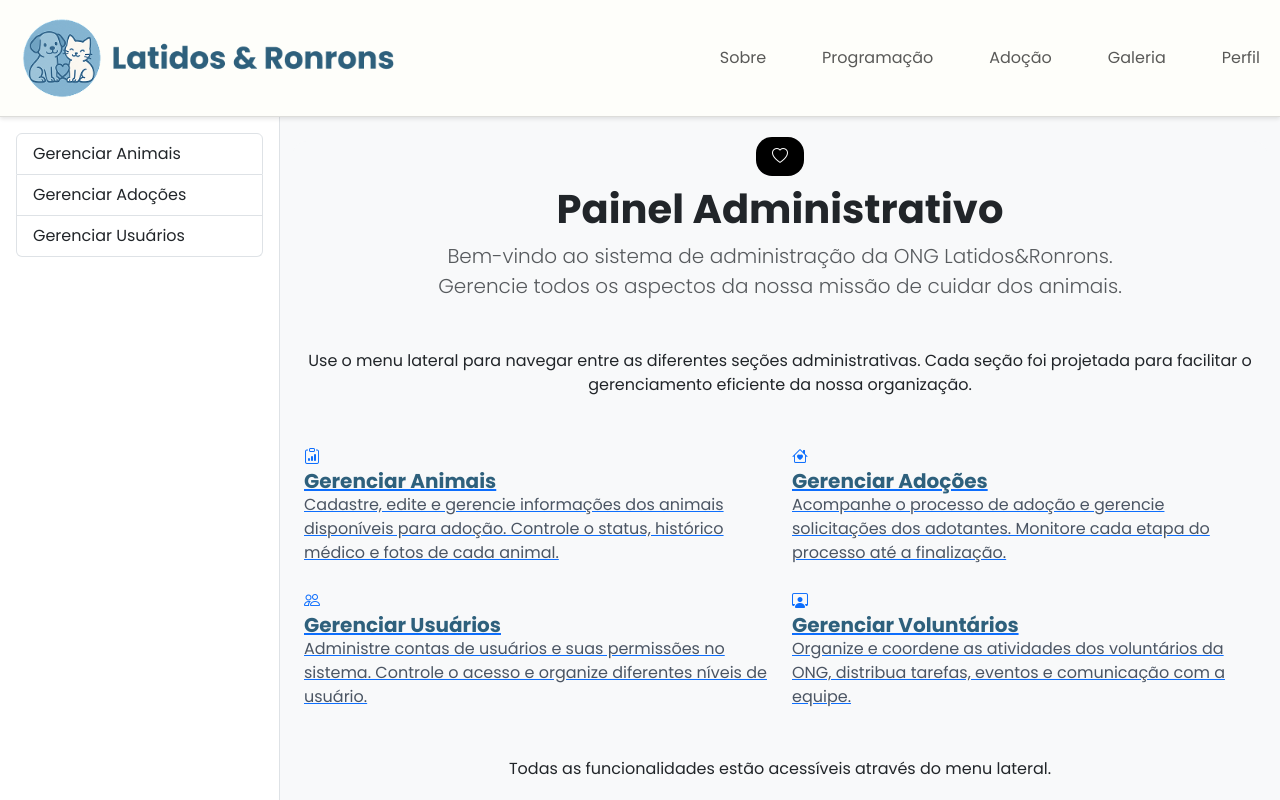
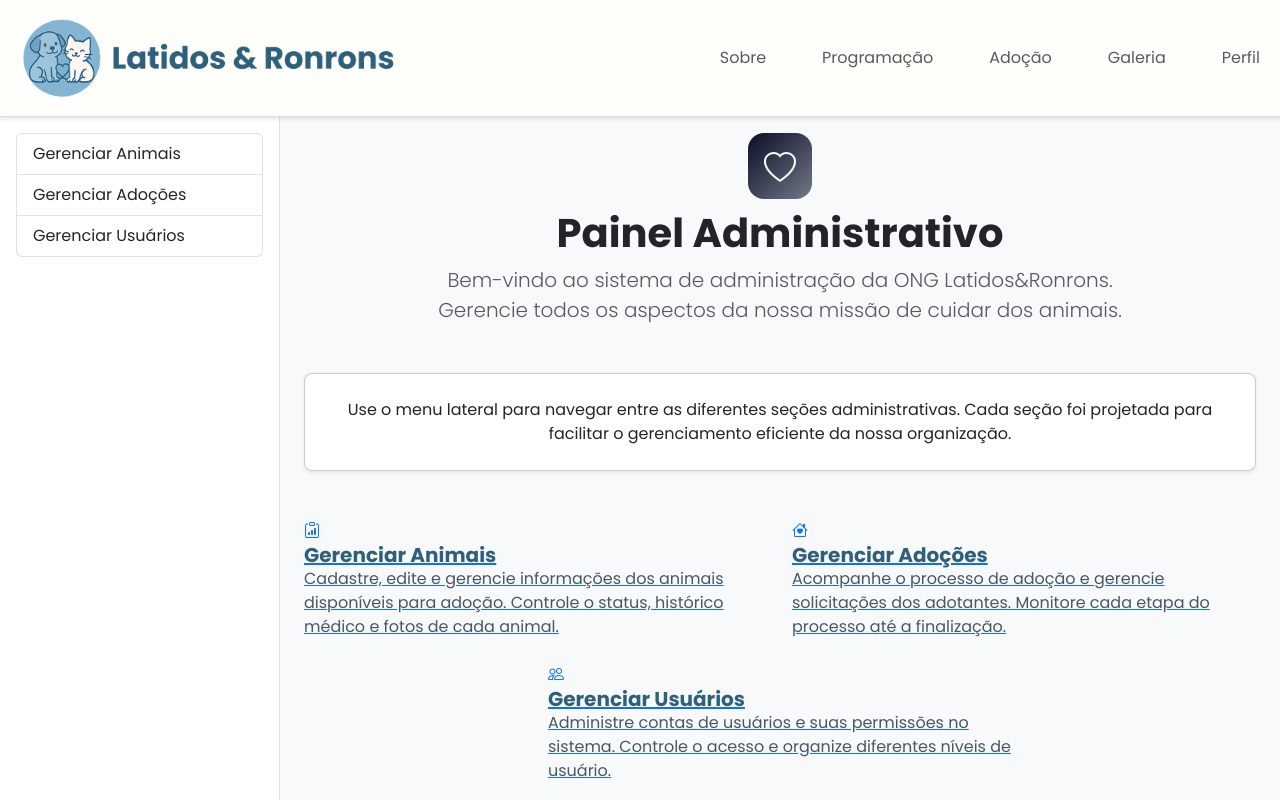
Before and after one commit to chryssstina/Adocao_de_Animais_React, a React (Vite) app in the folder frontend/: page /admin in a window 1280 px wide. Shown: the top 800 px of the page. Built offline with nearby package versions, Linux system fonts and the light colour scheme.

Commit message:
Improve AdminWelcome UI and remove volunteer card
Enhanced the admin header and info card styles for better appearance. Refactored the info box into a styled card, added unique IDs to info cards, centered the row, and removed the 'Gerenciar Voluntários' card from the admin dashboard.

```diff
--- a/frontend/src/pages/Admin/AdminWelcome/AdminWelcome.css
+++ b/frontend/src/pages/Admin/AdminWelcome/AdminWelcome.css
@@ -1,7 +1,18 @@
 #admin-header-icon {
-  font-size: ;
+  font-size: 2rem;
   color: #ffffff;
-  padding: 0.5rem 1rem 0.5rem 1rem;
-  background-color: black;
+  font-weight: 400 !important;
+  padding: 0.8rem 1rem 0.5rem 1rem;
+  background: linear-gradient(135deg, #0a0e28, #727986);
   border-radius: 1rem;
+  width: 10px;
 }
+
+.bi::before {
+    font-weight: 500 !important;
+}
+
+#admin-info-card {
+  border: 1px solid rgba(0, 0, 0, 0.2) !important;
+  box-shadow: 0 4px 8px rgba(0, 0, 0, 0.1);
+}
--- a/frontend/src/pages/Admin/AdminWelcome/AdminWelcome.jsx
+++ b/frontend/src/pages/Admin/AdminWelcome/AdminWelcome.jsx
@@ -17,17 +17,20 @@ function AdminWelcome() {
             Gerencie todos os aspectos da nossa missão de cuidar dos animais.
           </p>
         </header>
-
-        <div className="info-box text-center mb-5">
-          <p className="mb-0">
-            Use o menu lateral para navegar entre as diferentes seções
-            administrativas. Cada seção foi projetada para facilitar o
-            gerenciamento eficiente da nossa organização.
-          </p>
+        <div className="card shadow-sm rounded-3 border-0 mb-5" id="admin-info-card">
+          <div className="card-body p-4">
+            <div className="info-box text-center ">
+              <p className="mb-0">
+                Use o menu lateral para navegar entre as diferentes seções
+                administrativas. Cada seção foi projetada para facilitar o
+                gerenciamento eficiente da nossa organização.
+              </p>
+            </div>
+          </div>
         </div>
 
-        <div className="row g-4">
-          <div className="col-lg-6">
+        <div className="row g-4 justify-content-center">
+          <div className="col-lg-6" id="animals-info-card">
             <Link
               to="/admin/gerenciar-animais"
               className="admin-card card-blue"
@@ -45,7 +48,7 @@ function AdminWelcome() {
               </div>
             </Link>
           </div>
-          <div className="col-lg-6">
+          <div className="col-lg-6" id="adoptions-info-card">
             <Link
               to="/admin/gerenciar-adocoes"
               className="admin-card card-green"
@@ -62,7 +65,7 @@ function AdminWelcome() {
               </div>
             </Link>
           </div>
-          <div className="col-lg-6">
+          <div className="col-lg-6" id="users-info-card">
             <Link
               to="/admin/gerenciar-usuarios"
               className="admin-card card-purple"
@@ -75,23 +78,6 @@ function AdminWelcome() {
                 <p className="card-text">
                   Administre contas de usuários e suas permissões no sistema.
                   Controle o acesso e organize diferentes níveis de usuário.
-                </p>
-              </div>
-            </Link>
-          </div>
-          <div className="col-lg-6">
-            <Link
-              to="/admin/gerenciar-voluntarios"
-              className="admin-card card-yellow"
-            >
-              <div className="card-icon">
-                <i className="bi bi-person-workspace"></i>
-              </div>
-              <div className="card-content">
-                <h5 className="card-title">Gerenciar Voluntários</h5>
-                <p className="card-text">
-                  Organize e coordene as atividades dos voluntários da ONG,
-                  distribua tarefas, eventos e comunicação com a equipe.
                 </p>
               </div>
             </Link>
```
